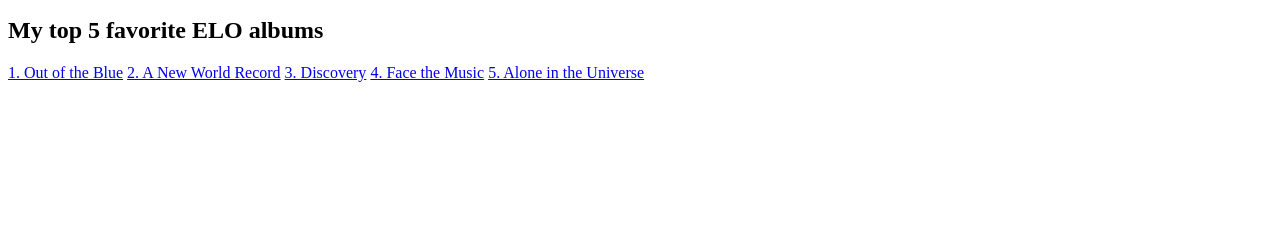
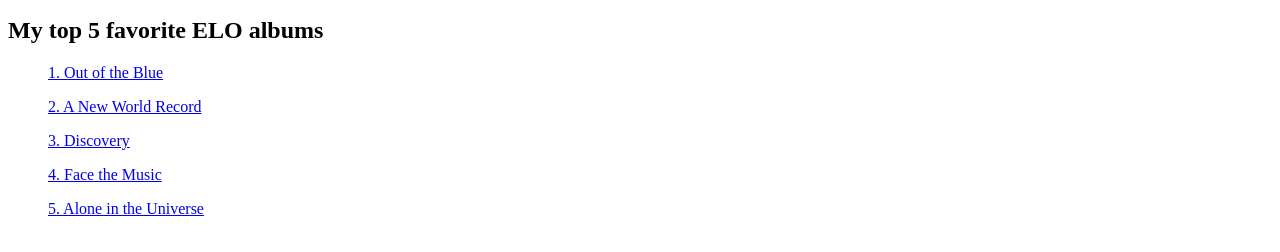
Before and after one commit to imkabukii/ELO-site, a plain HTML site: page index.html in a window 1280 px wide. Shown: the part 464-716 px from the top of the page. Drawn offline with Linux system fonts and the light colour scheme.

Commit message:
index.html

```diff
--- a/index.html
+++ b/index.html
@@ -16,11 +16,11 @@
         The band also reminds me a lot of my dad. Their album "Out of the Blue", was my dad's first album that he ever owned.
          I've recently started collecting vinyl records and hope to own all of my favorite albums of thier's one day!</p>
     <h2>My top 5 favorite ELO albums</h2>
-    <a href="https://open.spotify.com/album/3usnShwygMXVZB4IV5dwnU?si=EZvhw4nQRmKiFNqZS_aW_Q">1. Out of the Blue</a>
-    <a href="https://open.spotify.com/album/7a35UzxXYuKQGMGImyB0Un?si=O6V0ROkXQd6mUYKIacfoAg">2. A New World Record</a>
-    <a href="https://open.spotify.com/album/1CvVSn2MtKDBR6aWMkNkem?si=csq_5SFUQd20VxsxlSlOdw">3. Discovery</a>
-    <a href="https://open.spotify.com/album/1HSU8sXRI9HiEAHslHRFQ3?si=j5_X6cPQSKewlz3F3fl1Gw">4. Face the Music</a>
-    <a href="https://open.spotify.com/album/5fAkVfg29AWfqz2bOQqykl?si=Ni8lJoVOQ4S_H3deE06_iQ">5. Alone in the Universe</a>
+    <ul><a href="https://open.spotify.com/album/3usnShwygMXVZB4IV5dwnU?si=EZvhw4nQRmKiFNqZS_aW_Q">1. Out of the Blue</a></ul>
+    <ul><a href="https://open.spotify.com/album/7a35UzxXYuKQGMGImyB0Un?si=O6V0ROkXQd6mUYKIacfoAg">2. A New World Record</a></ul>
+    <ul><a href="https://open.spotify.com/album/1CvVSn2MtKDBR6aWMkNkem?si=csq_5SFUQd20VxsxlSlOdw">3. Discovery</a></ul>
+    <ul><a href="https://open.spotify.com/album/1HSU8sXRI9HiEAHslHRFQ3?si=j5_X6cPQSKewlz3F3fl1Gw">4. Face the Music</a></ul>
+    <ul><a href="https://open.spotify.com/album/5fAkVfg29AWfqz2bOQqykl?si=Ni8lJoVOQ4S_H3deE06_iQ">5. Alone in the Universe</a></ul>
 
 </body>
 </html>
```
